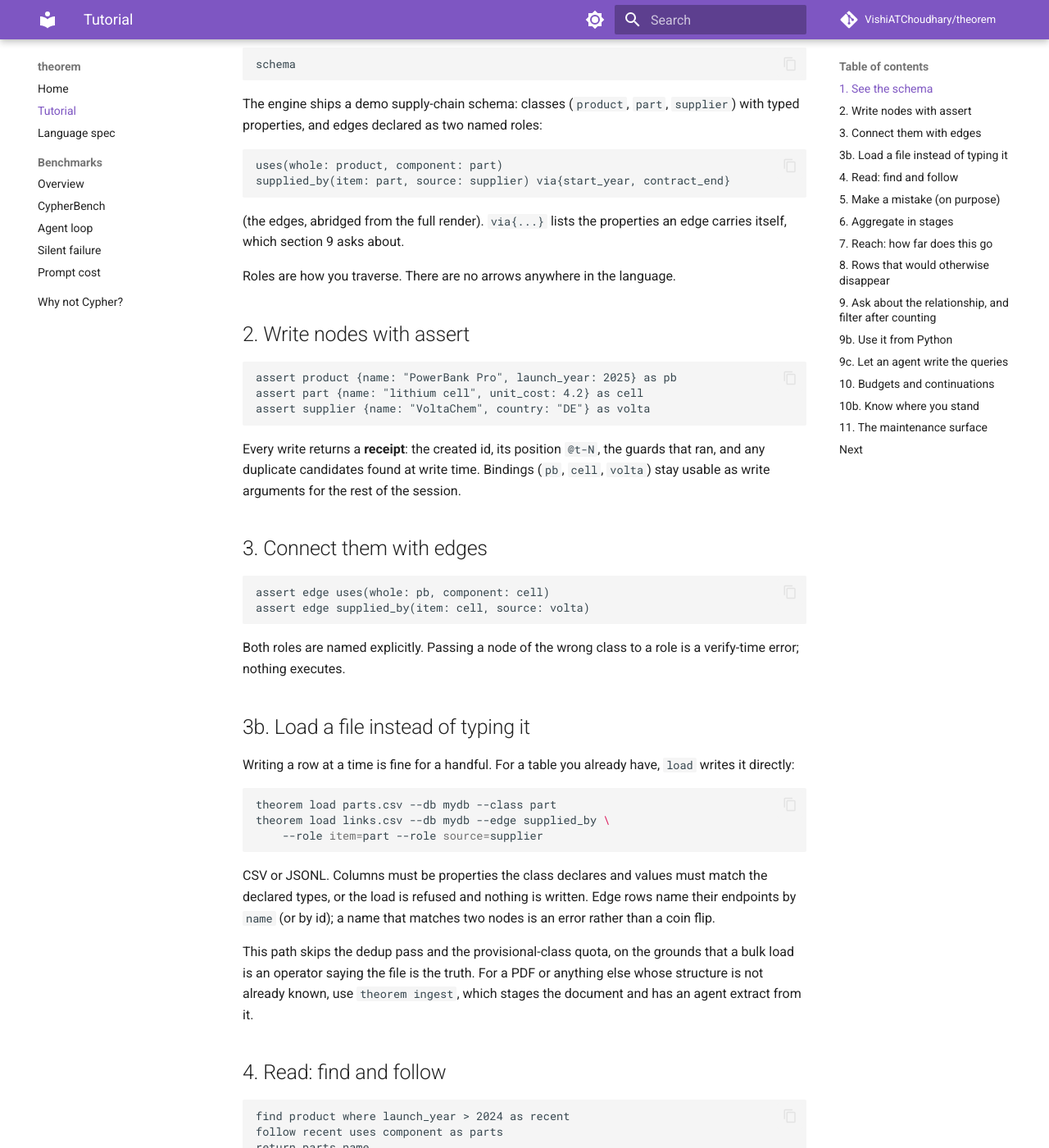
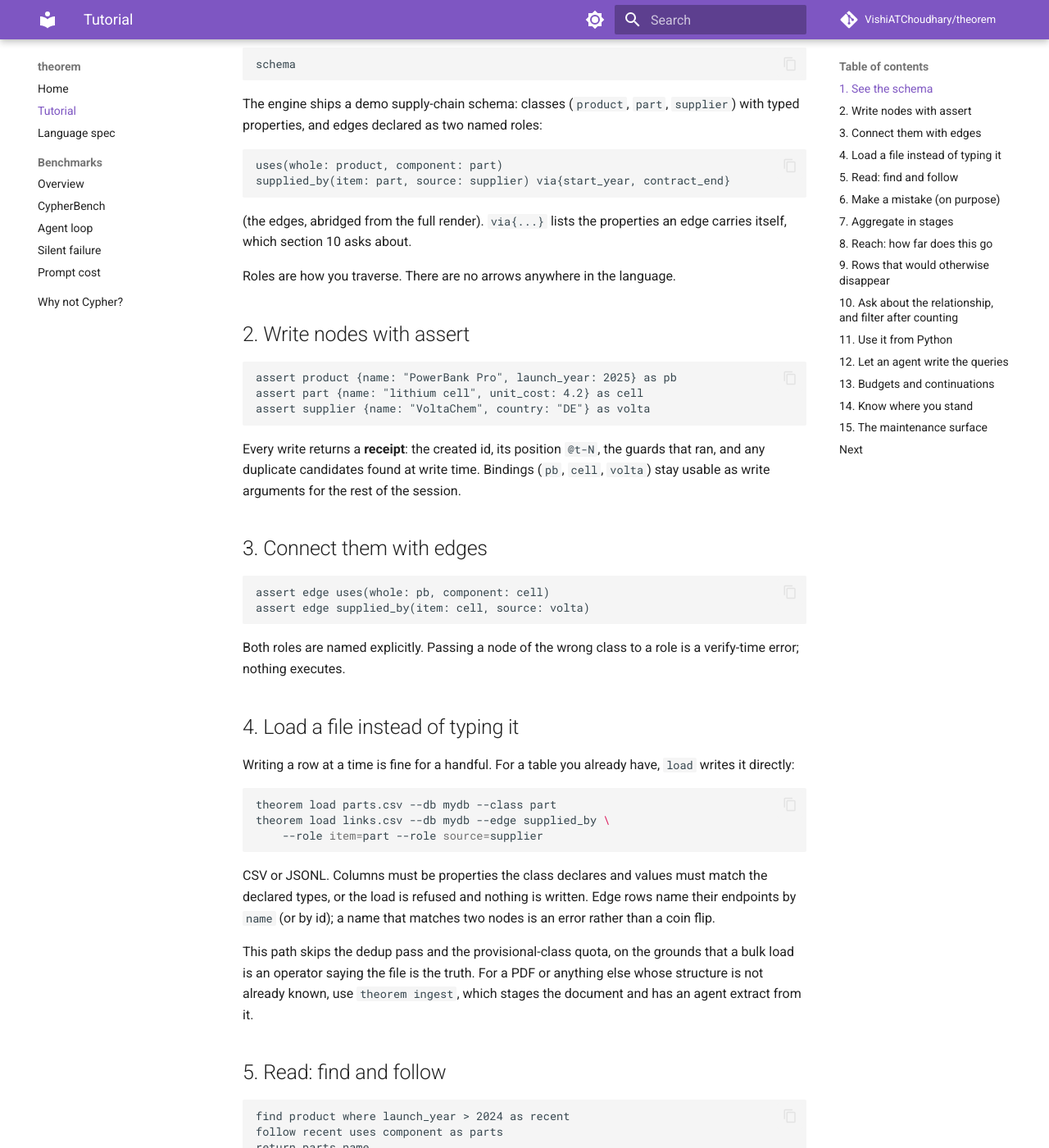
Before and after one commit to VishiATChoudhary/theorem, an MkDocs documentation site: the page built from docs/tutorial.md, in a window 1280 px wide and 1400 px high, scrolled down 380 px. Shown: the whole window at 82% size. Built offline with MkDocs 1.6.1 and Material for MkDocs 9.7.7, drawn with Linux system fonts in a browser that asks for light colours; comment, search, counter and statistics services are not loaded; some of the changed text lies outside the part shown.

Commit message:
docs: renumber the tutorial after this session's insertions
Sections had reached 3b, 9b, 9c and 10b, which is what happens when a
document grows by insertion. Fifteen sections in order, and the one
cross-reference between them updated.

Co-Authored-By: Claude Opus 5 (1M context) <noreply@anthropic.com>
Claude-Session: https://claude.ai/code/session_018XvRkT1kgfxrXCA6ut652V

````diff
--- a/docs/tutorial.md
+++ b/docs/tutorial.md
@@ -23,7 +23,7 @@ supplied_by(item: part, source: supplier) via{start_year, contract_end}
 ```
 
 (the edges, abridged from the full render). `via{...}` lists the
-properties an edge carries itself, which section 9 asks about.
+properties an edge carries itself, which section 10 asks about.
 
 Roles are how you traverse. There are no arrows anywhere in the language.
 
@@ -46,7 +46,7 @@ assert edge supplied_by(item: cell, source: volta)
 
 Both roles are named explicitly. Passing a node of the wrong class to a role is a verify-time error; nothing executes.
 
-## 3b. Load a file instead of typing it
+## 4. Load a file instead of typing it
 
 Writing a row at a time is fine for a handful. For a table you already
 have, `load` writes it directly:
@@ -68,7 +68,7 @@ For a PDF or anything else whose structure is not already known, use
 `theorem ingest`, which stages the document and has an agent extract from
 it.
 
-## 4. Read: find and follow
+## 5. Read: find and follow
 
 ```theorem
 find product where launch_year > 2024 as recent
@@ -180,7 +180,7 @@ return parts.name
 Only parts with a German supplier *and* a Japanese one survive, because
 both follows extend the same row.
 
-## 9. Ask about the relationship, and filter after counting
+## 10. Ask about the relationship, and filter after counting
 
 `via.<prop>` inside a follow's `where` reads a property of the edge
 rather than of the node you arrive at. `none` is the absent value:
@@ -208,7 +208,7 @@ return sups.name, n order by n desc
 collapses repeated nodes. Two suppliers sharing a name are two rows under
 `return` and one under `return distinct`.
 
-## 9b. Use it from Python
+## 11. Use it from Python
 
 The CLI is a wrapper. An application embeds the session directly:
 
@@ -230,7 +230,7 @@ The session holds an exclusive lock on the directory for as long as it is
 open, so close it (or use it as a context manager, as above) before
 another process opens the same database.
 
-## 9c. Let an agent write the queries
+## 12. Let an agent write the queries
 
 The prompt the benchmarks use is the prompt the package ships:
 
@@ -264,7 +264,7 @@ The tutorial inside that prompt is versioned by its own hash
 files by it, so a published number can never come from a prompt other
 than the one it names.
 
-## 10. Budgets and continuations
+## 13. Budgets and continuations
 
 `budget 2000 tokens` caps the serialized result. On overflow the result truncates at a row boundary and prints a handle:
 
@@ -276,7 +276,7 @@ truncated: 40 more. resume with: continue @c1a
 continue @c1a budget 500 tokens
 ```
 
-## 10b. Know where you stand
+## 14. Know where you stand
 
 ```bash
 theorem stats --db mydb
@@ -297,7 +297,7 @@ Everything is in memory with no spill to disk, so the ceiling is real and
 worth watching. `stats` does not take the lock, because a store being
 written by someone else is exactly when its numbers are worth reading.
 
-## 11. The maintenance surface
+## 15. The maintenance surface
 
 When a duplicate slips in, the receipt tells you at write time:
 
````
Also changed, not shown: other parts of docs/tutorial.md (+4 -4 lines).
